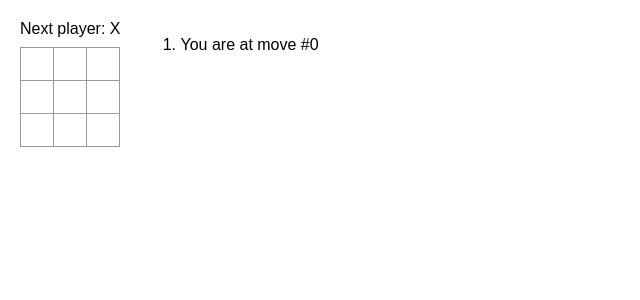
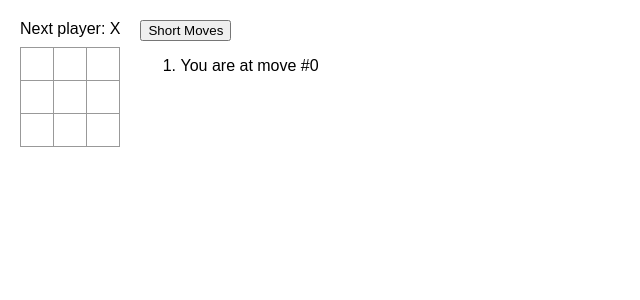
Before and after one commit to quyetdc/tic-tac-toe, a React (Create React App) app: page / in a window 1280 px wide. Shown: the top 300 px of the page, without its empty margins (0-640 px from the left). Built offline with nearby package versions, Linux system fonts and the light colour scheme.

Commit message:
Add button to short moves

```diff
--- a/src/App.js
+++ b/src/App.js
@@ -13,13 +13,17 @@ function Square({value, onSquareClick}) {
 
 // TODO:
 
-// Add a toggle button that lets you sort the moves in either ascending or descending order.
+// Refactoring
+  // - file structure
+  // - short moves / orders
+
 // When someone wins, highlight the three squares that caused the win (and when no one wins, display a message about the result being a draw).
 // Display the location for each move in the format (row, col) in the move history list.
 
 export default function Game() {
   const [history, setHistory] = useState([Array(9).fill(null)]);
   const [currentMove, setCurrentMove] = useState(0);
+  const [moveOrder, setMoveOrder] = useState("asc");
 
   const xIsNext = currentMove % 2 === 0;
 
@@ -32,33 +36,17 @@ export default function Game() {
     setCurrentMove(nextHistory.length - 1);
   }
 
-  function jumpTo(nextMove) {
+  function handleMove(nextMove) {
     setCurrentMove(nextMove);
   }
 
-  const moves = history.map((squares, move) => {
-    let description;
-
-    if (move === currentMove) {
-      return (
-        <li key={currentMove}>
-          You are at move #{currentMove}
-        </li>
-      )
+  function reorderMove(){
+    if (moveOrder == "asc") {
+      setMoveOrder("desc");
+    } else {
+      setMoveOrder("asc");
     }
-
-    if (move > 0) {
-      description = "Go to move #" + move;
-    } else {
-      description = "Go to game start";
-    }
-
-    return (
-      <li key={move}>
-        <button onClick={ () => jumpTo(move)}> {description} </button>
-      </li>
-    )
-  });
+  }
 
   return (
     <div className="game">
@@ -67,7 +55,8 @@ export default function Game() {
       </div>
 
       <div className="game-info">
-        <ol> { moves } </ol>
+        <Short reorderMove={reorderMove}/>
+        <Moves history={history} currentMove={currentMove} moveOrder={moveOrder} handleMove={handleMove}/>
       </div>
     </div>
   );
@@ -123,6 +112,50 @@ function Board({ xIsNext, squares, onPlay }) {
   );
 }
 
+function Moves({ history, currentMove, moveOrder, handleMove }) {
+  const displayMoves = [];
+
+  for (let index = 0; index < history.length; index++) {
+    let move, description;
+
+    if (index > 0) {
+      description = "Go to move #" + index;
+    } else {
+      description = "Go to game start";
+    }
+
+    if (index === currentMove) {
+      move = (
+        <li key={currentMove}>
+          You are at move #{currentMove}
+        </li>
+      )
+    } else {
+      move = ( <li key={index}>
+        <button onClick={ () => handleMove(index)}> {description} </button>
+      </li>);
+    }
+
+    if (moveOrder === "desc") {
+      displayMoves.unshift(move);
+    } else {
+      displayMoves.push(move);
+    }
+  }
+
+  return (
+    <ol>{displayMoves}</ol>
+  )
+}
+
+function Short({reorderMove}) {
+  return (
+    <div>
+      <button onClick={() => reorderMove()}>Short Moves</button>
+    </div>
+  )
+}
+
 function calculateWinner(squares) {
   const lines = [
     [0, 1, 2],
```
Also changed, not shown: 1 other file (tests, documents, lock files or other folders).
